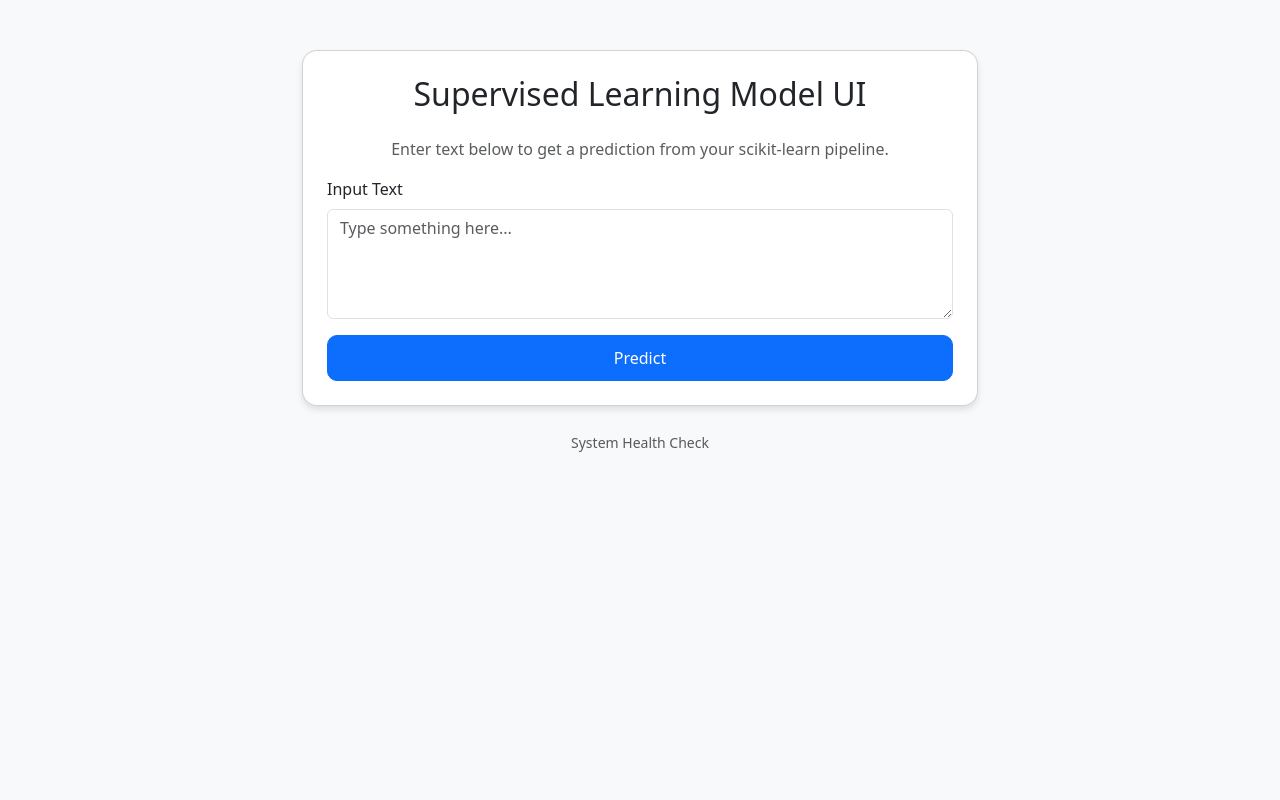
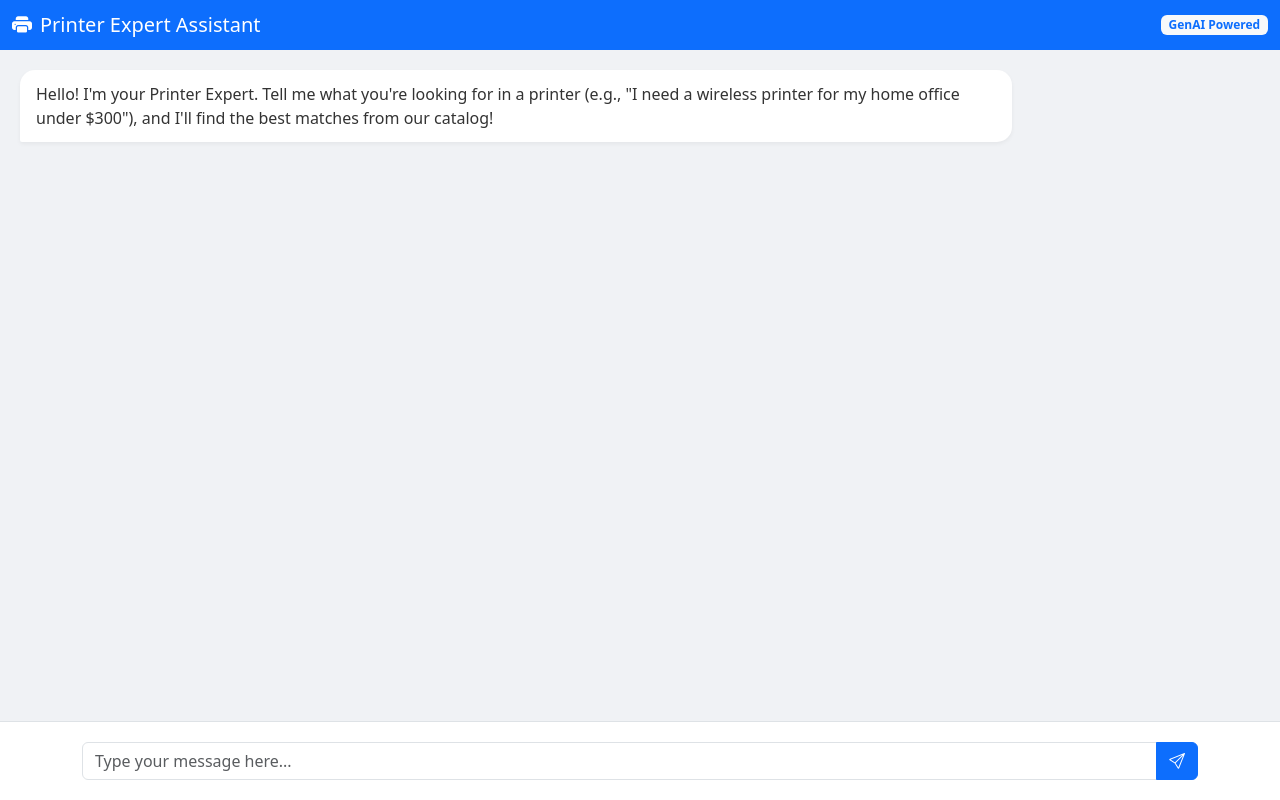
Before and after one commit to darrenn000/Chatbot-Singink, a Flask app: page / in a window 1280 px wide. Run offline with Flask 3, Linux system fonts and the light colour scheme.

Commit message:
GenAi and UI improvement

```diff
--- a/app.py
+++ b/app.py
@@ -1,77 +1,149 @@
 import os
 import joblib
+import pandas as pd
 from flask import Flask, request, jsonify, render_template
+import google.generativeai as genai
+from dotenv import load_dotenv
+
+# Load environment variables from .env file if it exists
+load_dotenv()
 
 app = Flask(__name__)
 
-# The model file name must match the one you upload
+# --- Configuration ---
 MODEL_PATH = "attribute_lr_best_pipeline.joblib"
+CATALOG_PATH = "fully_cleaned_catalog.csv"
 
-# Global variable for the model
+# Configure Google Generative AI
+api_key = os.environ.get("GEMINI_API_KEY")
+if api_key:
+    genai.configure(api_key=api_key)
+else:
+    print("WARNING: GEMINI_API_KEY not found in environment variables.")
+
+# --- Global Variables ---
 model = None
+printer_catalog = None
 
-def load_model():
-    global model
+def load_resources():
+    global model, printer_catalog
+    # Load scikit-learn model
     if os.path.exists(MODEL_PATH):
         try:
-            # Load the model using joblib
             model = joblib.load(MODEL_PATH)
-            print("Model loaded successfully.")
+            print("Classifier model loaded successfully.")
         except Exception as e:
-            print(f"Error loading model: {e}")
-    else:
-        print(f"Model file {MODEL_PATH} not found. Deployment will fail if not present.")
+            print(f"Error loading classifier: {e}")
 
+    # Load printer catalog
+    if os.path.exists(CATALOG_PATH):
+        try:
+            printer_catalog = pd.read_csv(CATALOG_PATH)
+            print(f"Loaded {len(printer_catalog)} products from cleaned catalog.")
+        except Exception as e:
+            print(f"Error loading catalog: {e}")
+
+# --- Helper Functions ---
+def get_gemini_recommendation(user_input, predicted_attributes, chat_history):
+    """
+    Calls Gemini using the official Google SDK to provide a recommendation.
+    Uses the cleaned catalog columns for better context.
+    """
+    if not api_key:
+        return "API Key is missing. Please configure GEMINI_API_KEY in your environment."
+
+    # Filter for only Printers to keep the context focused, but keep other categories available if needed
+    printers_only = printer_catalog[printer_catalog['category'] == 'Printer']
+
+    # Prepare catalog context using cleaned columns
+    # We use 'title', 'price_cleaned', and 'details_cleaned' for the most relevant info
+    catalog_context = printers_only[['title', 'price_cleaned', 'details_cleaned']].to_string(index=False)
+
+    system_instruction = f"""
+    You are an expert Printer Recommendation Assistant.
+    Your goal is to help users find the perfect printer from our catalog.
+
+    OUR PRINTER CATALOG (Cleaned Data):
+    {catalog_context}
+
+    USER ANALYSIS (from our classifier):
+    The user's intent suggests these attributes: {predicted_attributes}
+
+    INSTRUCTIONS:
+    1. Use the predicted attributes and the user's message to filter the catalog.
+    2. Recommend 2-3 specific printers that best match their needs.
+    3. Use the 'price_cleaned' field for accurate pricing information.
+    4. Explain WHY you are recommending them based on their features found in 'details_cleaned'.
+    5. If the user's intent is unclear (e.g. missing budget or specific feature needs), ask ONE targeted follow-up question.
+    6. Be conversational, professional, and helpful.
+    """
+
+    try:
+        # Initialize the model
+        gemini_model = genai.GenerativeModel(
+            model_name="gemini-1.5-flash",
+            system_instruction=system_instruction
+        )
+
+        # Convert chat history to Google's format
+        formatted_history = []
+        for msg in chat_history:
+            role = 'user' if msg['role'] == 'user' else 'model'
+            formatted_history.append({'role': role, 'parts': [msg['content']]})
+
+        chat = gemini_model.start_chat(history=formatted_history)
+        response = chat.send_message(user_input)
+
+        return response.text
+    except Exception as e:
+        print(f"Gemini SDK Error: {e}")
+        return "I'm sorry, I'm having trouble connecting to my recommendation engine. Please check the API key configuration."
+
+# --- Routes ---
 @app.route('/', methods=['GET'])
 def index():
-    # Serve the HTML UI
     return render_template('index.html')
 
-@app.route('/predict', methods=['POST'])
-def predict():
-    if model is None:
-        return jsonify({"error": "Model not loaded"}), 500
+@app.route('/chat', methods=['POST'])
+def chat():
+    data = request.get_json()
+    user_message = data.get('message', '')
+    chat_history = data.get('history', [])
 
-    # Check if request is JSON
-    if not request.is_json:
-        return jsonify({"error": "Request must be JSON"}), 400
+    if not user_message:
+        return jsonify({"error": "No message provided"}), 400
 
-    data = request.get_json()
-    if not data or 'text' not in data:
-        return jsonify({"error": "No 'text' field provided in request"}), 400
+    # 1. Predict attributes using the scikit-learn model
+    predicted_attributes = []
+    if model:
+        try:
+            prediction = model.predict([user_message])
+            # In a real scenario, you'd map these to human-readable labels
+            predicted_attributes = prediction.tolist()
+        except Exception as e:
+            print(f"Prediction error: {e}")
 
-    text = data['text']
+    # 2. Get recommendation from Gemini
+    bot_response = get_gemini_recommendation(user_message, predicted_attributes, chat_history)
 
-    # Ensure text is in a list as the scikit-learn pipeline expects an iterable
-    if isinstance(text, str):
-        text = [text]
-
-    try:
-        # Perform prediction
-        prediction = model.predict(text)
-
-        # Convert numpy array to list for JSON serialization
-        return jsonify({
-            "prediction": prediction.tolist(),
-            "status": "success"
-        })
-    except Exception as e:
-        # Log the error and return a 500 status
-        print(f"Prediction error: {e}")
-        return jsonify({"error": str(e)}), 500
+    return jsonify({
+        "response": bot_response,
+        "attributes": predicted_attributes
+    })
 
 @app.route('/health', methods=['GET'])
 def health():
     return jsonify({
         "status": "healthy",
-        "model_loaded": model is not None,
-        "environment": os.environ.get("RENDER", "local")
+        "classifier_loaded": model is not None,
+        "catalog_loaded": printer_catalog is not None,
+        "api_key_configured": api_key is not None,
+        "catalog_rows": len(printer_catalog) if printer_catalog is not None else 0
     })
 
-# Load the model when the application starts
-load_model()
+# Initialize resources
+load_resources()
 
 if __name__ == '__main__':
-    # Use PORT environment variable for cloud deployment compatibility
     port = int(os.environ.get("PORT", 5000))
     app.run(host='0.0.0.0', port=port)
--- a/requirements.txt
+++ b/requirements.txt
@@ -3,3 +3,6 @@ joblib
 scikit-learn
 gunicorn
 numpy
+pandas
+google-generativeai
+python-dotenv
--- a/templates/index.html
+++ b/templates/index.html
@@ -3,92 +3,114 @@
 <head>
     <meta charset="UTF-8">
     <meta name="viewport" content="width=device-width, initial-scale=1.0">
-    <title>ML Model Predictor</title>
+    <title>Printer Assistant Bot</title>
     <link href="https://cdn.jsdelivr.net/npm/bootstrap@5.3.0/dist/css/bootstrap.min.css" rel="stylesheet">
+    <link rel="stylesheet" href="https://cdn.jsdelivr.net/npm/bootstrap-icons@1.10.0/font/bootstrap-icons.css">
     <style>
-        body { background-color: #f8f9fa; padding-top: 50px; }
-        .container { max-width: 700px; }
-        .card { border-radius: 15px; box-shadow: 0 4px 6px rgba(0,0,0,0.1); }
-        .btn-primary { border-radius: 10px; padding: 10px 20px; }
-        #result { display: none; margin-top: 20px; }
-        .loading { display: none; }
+        body { background-color: #f0f2f5; height: 100vh; display: flex; flex-direction: column; }
+        .chat-container { flex: 1; overflow-y: auto; padding: 20px; display: flex; flex-direction: column; gap: 15px; }
+        .message { max-width: 80%; padding: 12px 16px; border-radius: 15px; position: relative; line-height: 1.5; }
+        .user-message { align-self: flex-end; background-color: #007bff; color: white; border-bottom-right-radius: 2px; }
+        .bot-message { align-self: flex-start; background-color: white; color: #333; border-bottom-left-radius: 2px; box-shadow: 0 2px 4px rgba(0,0,0,0.05); }
+        .input-area { background: white; padding: 20px; border-top: 1px solid #dee2e6; }
+        .typing-indicator { font-style: italic; color: #6c757d; font-size: 0.9rem; display: none; }
+        .attribute-tag { font-size: 0.75rem; background: #e9ecef; padding: 2px 8px; border-radius: 10px; margin-right: 5px; }
+        pre { white-space: pre-wrap; word-wrap: break-word; font-family: inherit; margin-bottom: 0; }
     </style>
 </head>
 <body>
-    <div class="container">
-        <div class="card p-4">
-            <h2 class="text-center mb-4">Supervised Learning Model UI</h2>
-            <p class="text-muted text-center">Enter text below to get a prediction from your scikit-learn pipeline.</p>
+    <nav class="navbar navbar-dark bg-primary">
+        <div class="container-fluid">
+            <span class="navbar-brand mb-0 h1"><i class="bi bi-printer-fill me-2"></i>Printer Expert Assistant</span>
+            <span class="badge bg-light text-primary">GenAI Powered</span>
+        </div>
+    </nav>
 
-            <div class="mb-3">
-                <label for="inputText" class="form-label">Input Text</label>
-                <textarea class="form-control" id="inputText" rows="4" placeholder="Type something here..."></textarea>
+    <div class="chat-container" id="chatContainer">
+        <div class="message bot-message">
+            Hello! I'm your Printer Expert. Tell me what you're looking for in a printer (e.g., "I need a wireless printer for my home office under $300"), and I'll find the best matches from our catalog!
+        </div>
+    </div>
+
+    <div class="input-area">
+        <div class="container">
+            <div id="typing" class="typing-indicator mb-2">Assistant is thinking...</div>
+            <div class="input-group">
+                <input type="text" id="userInput" class="form-control" placeholder="Type your message here..." aria-label="User message">
+                <button class="btn btn-primary" type="button" id="sendBtn">
+                    <i class="bi bi-send"></i>
+                </button>
             </div>
-
-            <div class="d-grid">
-                <button id="predictBtn" class="btn btn-primary">Predict</button>
-            </div>
-
-            <div class="text-center mt-3 loading">
-                <div class="spinner-border text-primary" role="status">
-                    <span class="visually-hidden">Loading...</span>
-                </div>
-            </div>
-
-            <div id="result" class="alert alert-info">
-                <h5>Prediction Result:</h5>
-                <pre id="predictionOutput" class="mb-0"></pre>
-            </div>
-        </div>
-
-        <div class="text-center mt-4">
-            <a href="/health" class="text-decoration-none text-muted small">System Health Check</a>
         </div>
     </div>
 
     <script>
-        document.getElementById('predictBtn').addEventListener('click', async () => {
-            const text = document.getElementById('inputText').value;
-            const resultDiv = document.getElementById('result');
-            const output = document.getElementById('predictionOutput');
-            const loading = document.querySelector('.loading');
-            const btn = document.getElementById('predictBtn');
+        const chatContainer = document.getElementById('chatContainer');
+        const userInput = document.getElementById('userInput');
+        const sendBtn = document.getElementById('sendBtn');
+        const typingIndicator = document.getElementById('typing');
 
-            if (!text.trim()) {
-                alert("Please enter some text");
-                return;
+        let chatHistory = [];
+
+        function appendMessage(role, content, attributes = null) {
+            const msgDiv = document.createElement('div');
+            msgDiv.className = `message ${role}-message`;
+
+            let html = `<pre>${content}</pre>`;
+
+            if (attributes && attributes.length > 0) {
+                html += '<div class="mt-2 border-top pt-1">';
+                html += '<small class="text-muted d-block mb-1">Detected Intent:</small>';
+                attributes.forEach(attr => {
+                    html += `<span class="attribute-tag">${attr}</span>`;
+                });
+                html += '</div>';
             }
 
-            // UI State
-            resultDiv.style.display = 'none';
-            loading.style.display = 'block';
-            btn.disabled = true;
+            msgDiv.innerHTML = html;
+            chatContainer.appendChild(msgDiv);
+            chatContainer.scrollTop = chatContainer.scrollHeight;
+
+            // Update history
+            chatHistory.push({ role: role === 'user' ? 'user' : 'assistant', content: content });
+        }
+
+        async function sendMessage() {
+            const message = userInput.value.trim();
+            if (!message) return;
+
+            userInput.value = '';
+            appendMessage('user', message);
+
+            typingIndicator.style.display = 'block';
 
             try {
-                const response = await fetch('/predict', {
+                const response = await fetch('/chat', {
                     method: 'POST',
                     headers: { 'Content-Type': 'application/json' },
-                    body: JSON.stringify({ text: text })
+                    body: JSON.stringify({
+                        message: message,
+                        history: chatHistory.slice(0, -1) // Send history excluding the message we just added
+                    })
                 });
 
                 const data = await response.json();
+                typingIndicator.style.display = 'none';
 
-                if (response.ok) {
-                    output.textContent = JSON.stringify(data.prediction, null, 2);
-                    resultDiv.className = "alert alert-success mt-3";
+                if (data.response) {
+                    appendMessage('bot', data.response, data.attributes);
                 } else {
-                    output.textContent = data.error || "An error occurred";
-                    resultDiv.className = "alert alert-danger mt-3";
+                    appendMessage('bot', "Sorry, I encountered an error. Please try again.");
                 }
-                resultDiv.style.display = 'block';
             } catch (error) {
-                output.textContent = "Error connecting to API";
-                resultDiv.className = "alert alert-danger mt-3";
-                resultDiv.style.display = 'block';
-            } finally {
-                loading.style.display = 'none';
-                btn.disabled = false;
+                typingIndicator.style.display = 'none';
+                appendMessage('bot', "Connection error. Is the server running?");
             }
+        }
+
+        sendBtn.addEventListener('click', sendMessage);
+        userInput.addEventListener('keypress', (e) => {
+            if (e.key === 'Enter') sendMessage();
         });
     </script>
 </body>
```
Also changed, not shown: templates/index_backup.html (added, +95 -0 lines), fully_cleaned_catalog.csv (added), 1 other file.
